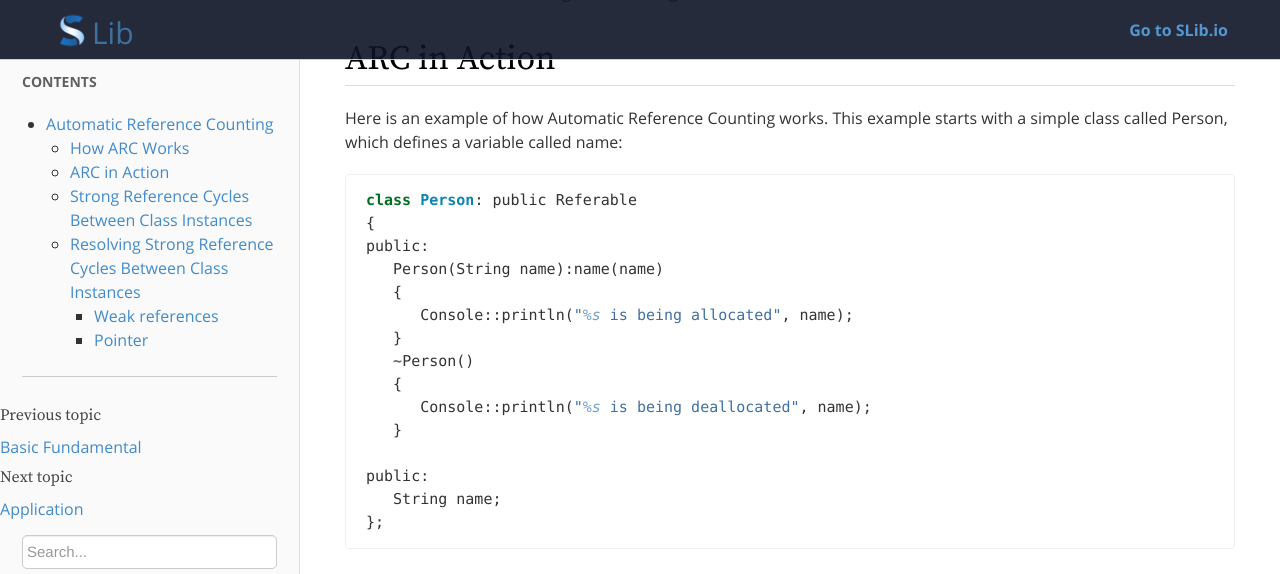
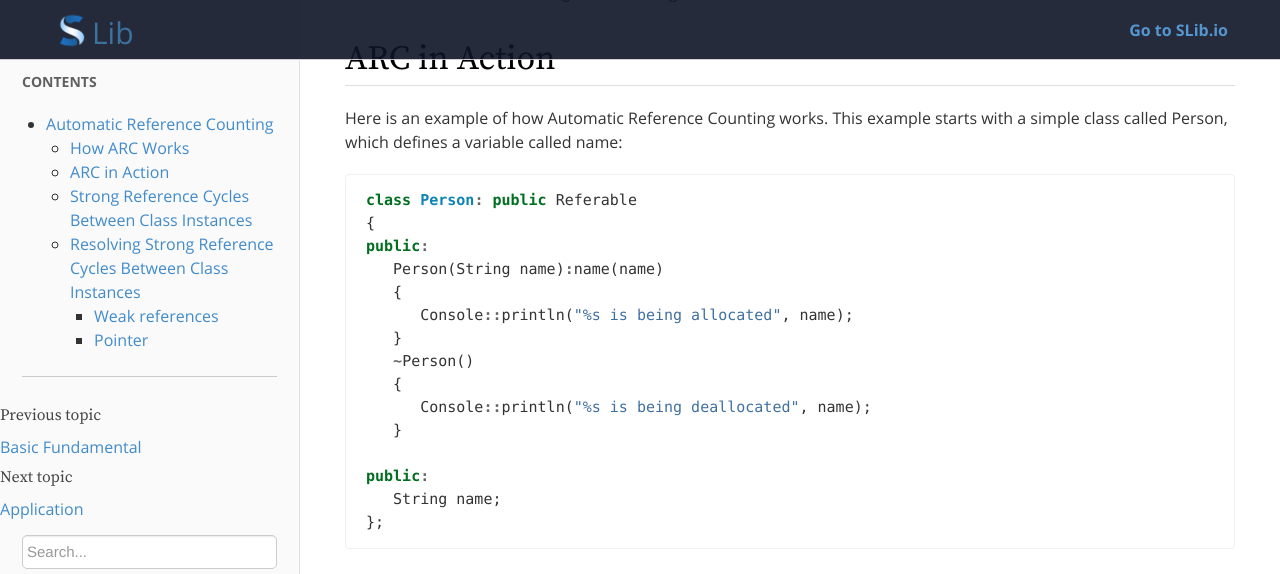
Before and after one commit to SLIBIO/SLib-Doc, a Sphinx documentation site: the page built from source/Guides/BasicFundamental/ARC/Index.rst, in a window 1280 px wide and 900 px high, scrolled down 762 px. Shown: the top 574 px of the window. Built offline with Sphinx 7.4.7, drawn with Linux system fonts in a browser that asks for light colours.

Commit message:
Updating code block

```diff
--- a/source/Guides/BasicFundamental/ARC/Index.rst
+++ b/source/Guides/BasicFundamental/ARC/Index.rst
@@ -36,7 +36,7 @@
 Here is an example of how Automatic Reference Counting works. This example starts with a simple
 class called Person, which defines a variable called name:
 
-::
+.. code-block:: cpp
 
    class Person: public Referable
    {
```
